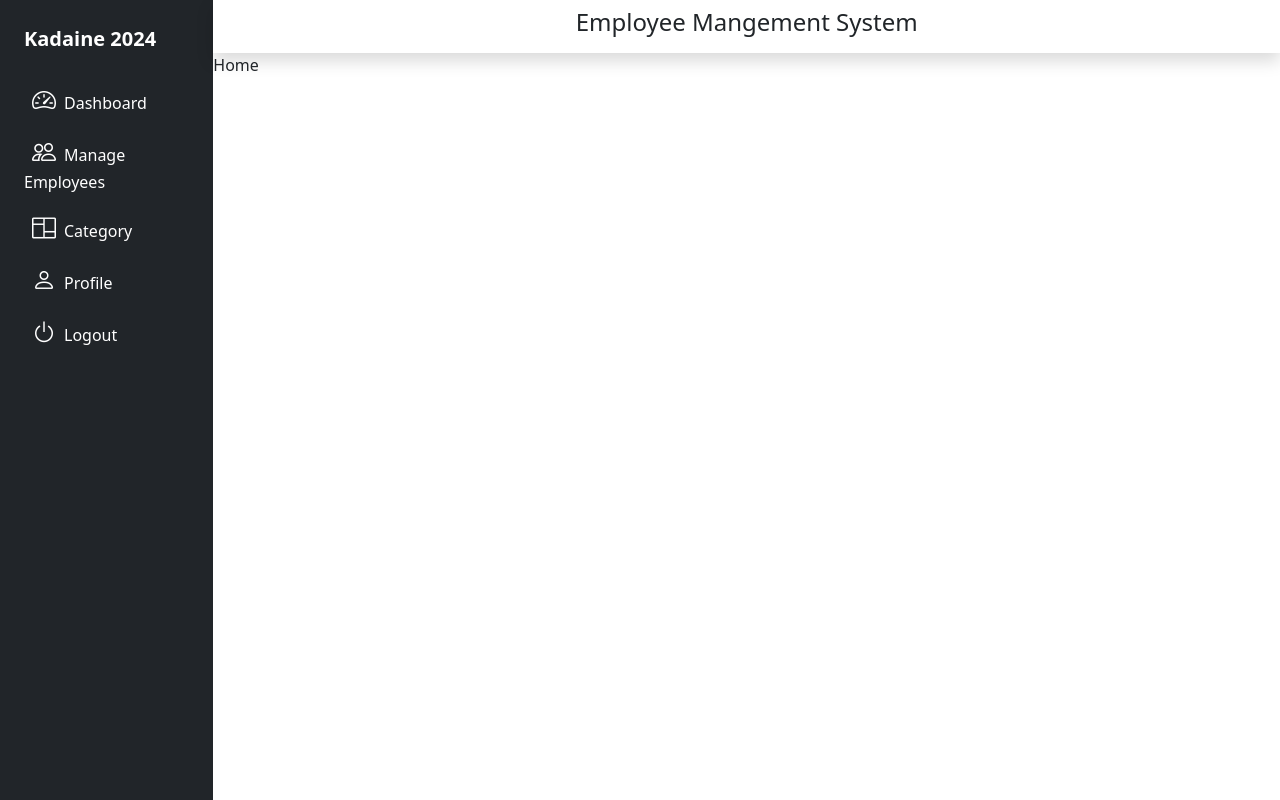
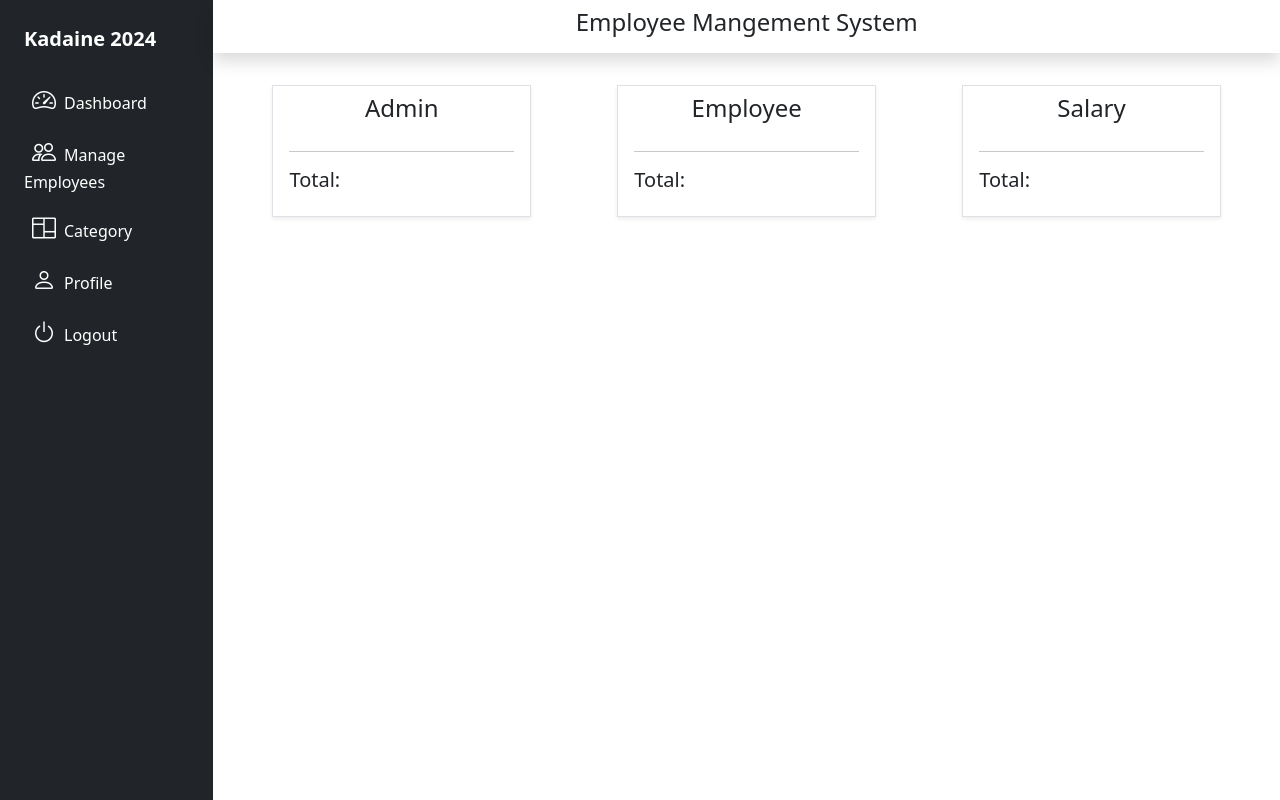
Before and after one commit to Kadaine/Employee-MS, a React (Vite) app in the folder EmployeeMS/: page /dashboard in a window 1280 px wide. Built offline with nearby package versions, Linux system fonts and the light colour scheme; no server answers.

Commit message:
Dashboard implementation

```diff
--- a/EmployeeMS/src/Components/Home.jsx
+++ b/EmployeeMS/src/Components/Home.jsx
@@ -1,8 +1,84 @@
-import React from 'react'
+import React, { useState,  useEffect } from 'react'
+import axios from 'axios'
+
 
 const Home = () => {
+
+  const [adminTotal, setAdminTotal] = useState()
+  const [employeeTotal, setEmployeeTotal] = useState()
+  const [salaryTotal, setSalaryTotal] = useState()
+
+  useEffect (() => {
+    adminCount(),
+    employeeCount(),
+    salaryCount()
+  }, [])
+
+  const adminCount = () => {
+    axios.get('http://localhost:3000/auth/admin_count')
+    .then(result => {
+      if(result.data.Status){
+        setAdminTotal(result.data.Result[0].admin)
+      }
+    })
+  }
+
+    const employeeCount = () => {
+      axios.get('http://localhost:3000/auth/employee_count')
+      .then(result => {
+        if(result.data.Status){
+          setEmployeeTotal(result.data.Result[0].employee)
+        }
+      })
+  }
+
+    const salaryCount = () => {
+      axios.get('http://localhost:3000/auth/salary_count')
+      .then(result => {
+        if(result.data.Status){
+          setSalaryTotal(result.data.Result[0].salary)
+        }
+      })
+  }
+
+
+
   return (
-    <div>Home</div>
+    <div>
+      <div className='p-3 d-flex justify-content-around mt-3'>
+        <div className='px-3 pt-2 pb-3 border shadow-sm w-25'>
+          <div className='text-center pb-1'>
+            <h4>Admin</h4>
+          </div>
+          <hr />
+          <div className='d-flex justify-content-between'>
+            <h5>Total:</h5>
+            <h5>{adminTotal}</h5>
+          </div>
+        </div>
+        <div className='px-3 pt-2 pb-3 border shadow-sm w-25'>
+          <div className='text-center pb-1'>
+            <h4>Employee</h4>
+          </div>
+          <hr />
+          <div className='d-flex justify-content-between'>
+            <h5>Total:</h5>
+            <h5>{employeeTotal}</h5>
+          </div>
+        </div>
+        <div className='px-3 pt-2 pb-3 border shadow-sm w-25'>
+          <div className='text-center pb-1'>
+            <h4>Salary</h4>
+          </div>
+          <hr />
+          <div className='d-flex justify-content-between'>
+            <h5>Total:</h5>
+            <h5>{salaryTotal}</h5>
+          </div>
+        </div>
+      </div>
+    </div>
+
   )
 }
 
```
Also changed, not shown: 1 other file (tests, documents, lock files or other folders).
